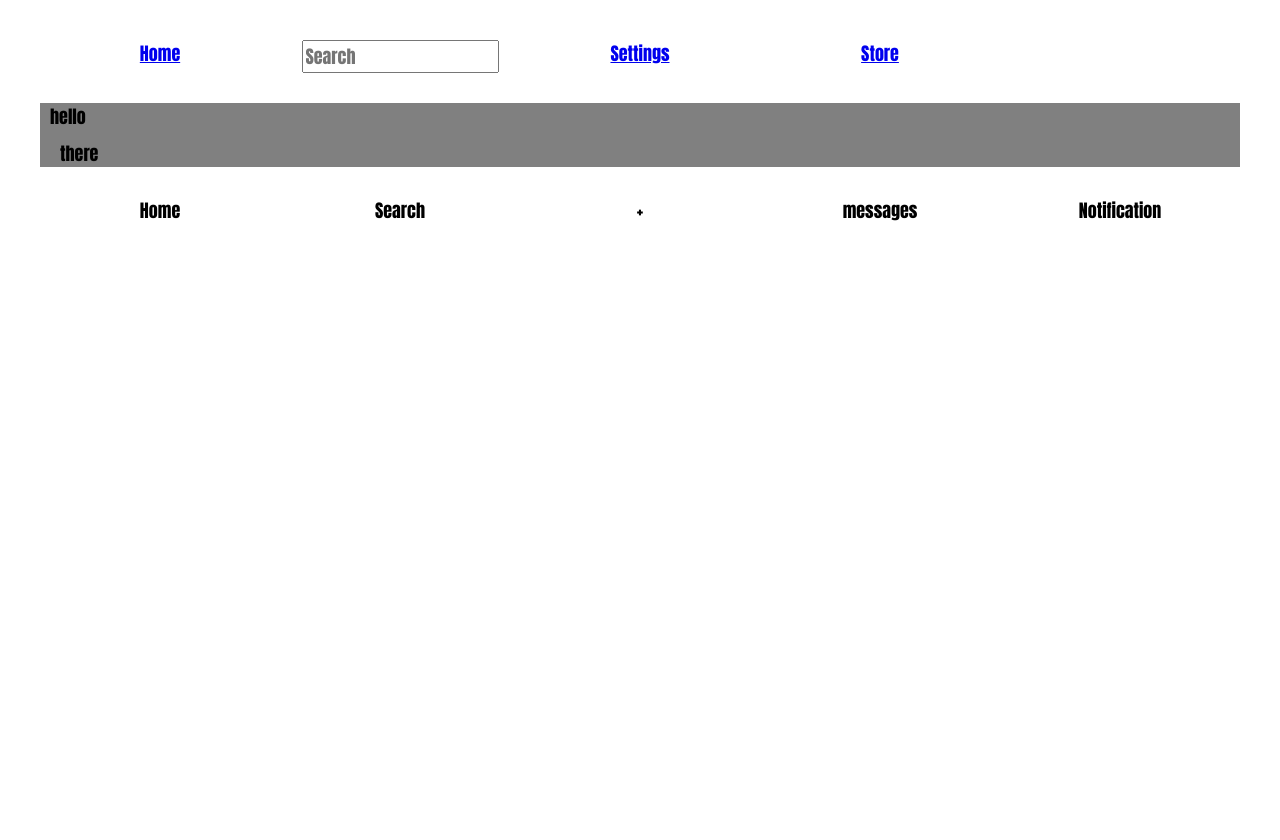
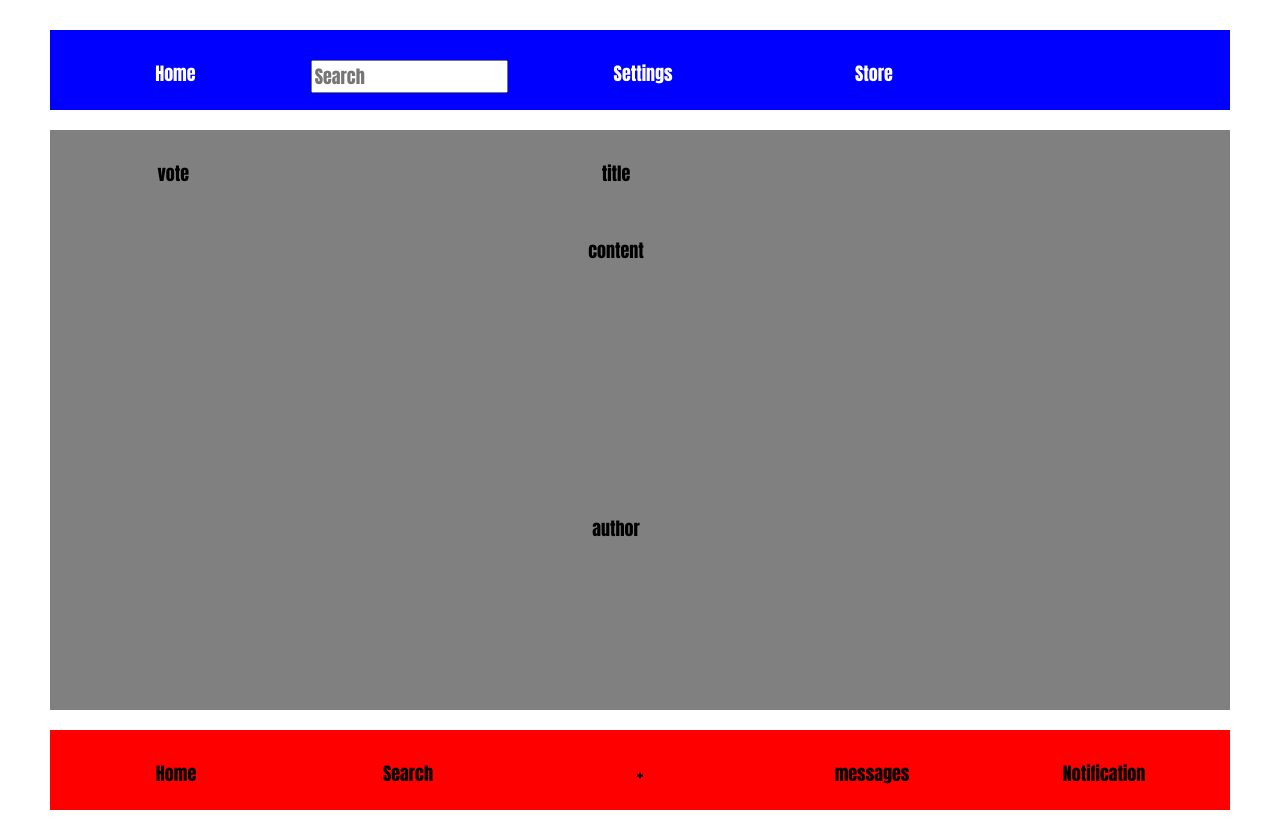
Before and after one commit to henrylamb/reddit-clone2, a React (Create React App) app: page / in a window 1280 px wide. Before the commit the page ends 800 px from the top, so only its background shows below. Built offline with nearby package versions, Linux system fonts and the light colour scheme.

Commit message:
style
basic style structure has been added

```diff
--- a/src/App.css
+++ b/src/App.css
@@ -15,7 +15,7 @@ html {
 
 /* structure of the page */
 
-.app {
+.App {
   display: grid;
   grid-template-columns: 1;
   grid-template-rows: 100px 600px 100px;
@@ -24,6 +24,7 @@ html {
                         'footer';
   text-align: center;
   justify-content: center;
+
 
 }
 
--- a/src/App.js
+++ b/src/App.js
@@ -10,11 +10,18 @@ import { Feed } from '../src/features/feed/feed';
 function App() {
   return (
     <div className="App">
-      <Header className = 'header' />
+      <div className = "header">
+        <Header />
+      </div>
 
-      <Feed className = 'feed'/>
+      <div className = "feed">
+        <Feed />
+      </div>
 
-      <Footer className = 'footer' />
+      <div className = "footer">
+        <Footer />
+      </div>
+
 
     </div>
   );
--- a/src/components/headerStyle.css
+++ b/src/components/headerStyle.css
@@ -28,3 +28,8 @@
     grid-area: 'store';
 
 }
+
+a {
+    color: white;
+    text-decoration: none;
+}
--- a/src/features/feed/feed.js
+++ b/src/features/feed/feed.js
@@ -2,8 +2,7 @@ import { Post } from '../posts/post';
 
 export const Feed  = () => {
     return(
-        <div className = "feed">
-            <h1>hello</h1>
+        <div className = "Feed">
             <Post />
         </div>
 
--- a/src/features/feed/feedStyle.css
+++ b/src/features/feed/feedStyle.css
@@ -1,10 +1,17 @@
-.feed {
+/*.Feed {
     display: grid;
-    grid-auto-rows: auto;
+
     grid-template-areas: 'post';
     grid-template-columns: 1;
     grid-template-rows: 1;
     justify-content: center;
     text-align: center;
+    justify-items: center;
+
     margin: 10px;
+} */
+
+h1 {
+    text-align: center;
+    justify-self: center;
 }
--- a/src/features/posts/post.js
+++ b/src/features/posts/post.js
@@ -1,13 +1,40 @@
-import { useSelector } from "react-redux"
-import { selectFeed } from "../feed/feedSlice"
+import { useSelector } from "react-redux";
+import { selectFeed } from "../feed/feedSlice";
+import './postStyle.css';
 
 export const Post = () => {
 
     const selectPost  = useSelector(selectFeed); // not sure about the naming convention of this
+    // need to get the data from select posts state
+
 
     return(
         <div className = 'post'>
-            <h2>there</h2>
+            <div className = 'vote'>
+                <h1>vote</h1>
+            </div>
+
+            <div className = 'title'>
+                <h1>title</h1>
+            </div>
+
+           <h6></h6>
+
+           <h6></h6>
+
+            <div className = 'content'>
+                <h1>content</h1>
+            </div>
+
+            <h6></h6>
+
+            <h6></h6>
+
+            <div className = 'author'>
+                <h1>author</h1>
+            </div>
+
+
         </div>
     )
 }
--- a/src/features/posts/postSlice.js
+++ b/src/features/posts/postSlice.js
@@ -26,7 +26,7 @@ export const postSlice = createSlice({
 
 export const {upVote, downVote} = postSlice.actions;
 
-export const selectPost = state => state.postSlice.state;
+export const selectPost = state => state.state;
 
 export default postSlice.reducer;
 
--- /dev/null
+++ b/src/features/posts/postStyle.css
@@ -0,0 +1,38 @@
+.post {
+    display: grid;
+    grid-template-areas: 'vote title .'
+                         '. content .'
+                         '. author .';
+    grid-template-columns: 1fr 3fr 1fr;
+    grid-template-rows:1fr 4fr 1fr;
+    align-content: center;
+    justify-content: center;
+    margin: 5px;
+    width: 95%;
+    height: 100%;
+    grid-gap: 10px
+}
+
+.vote {
+    grid-area: 'vote';
+
+}
+
+.title {
+    grid-area: 'title';
+
+}
+
+.content{
+    grid-area: 'content';
+
+}
+
+.author {
+    grid-area: 'author';
+
+}
+
+.space{
+    grid-area: 'space';
+}
--- a/src/index.css
+++ b/src/index.css
@@ -1,4 +1,4 @@
-body {
+/*body {
   margin: 0;
   font-family: -apple-system, BlinkMacSystemFont, 'Segoe UI', 'Roboto', 'Oxygen',
     'Ubuntu', 'Cantarell', 'Fira Sans', 'Droid Sans', 'Helvetica Neue',
@@ -11,3 +11,4 @@ code {
   font-family: source-code-pro, Menlo, Monaco, Consolas, 'Courier New',
     monospace;
 }
+*/
```
